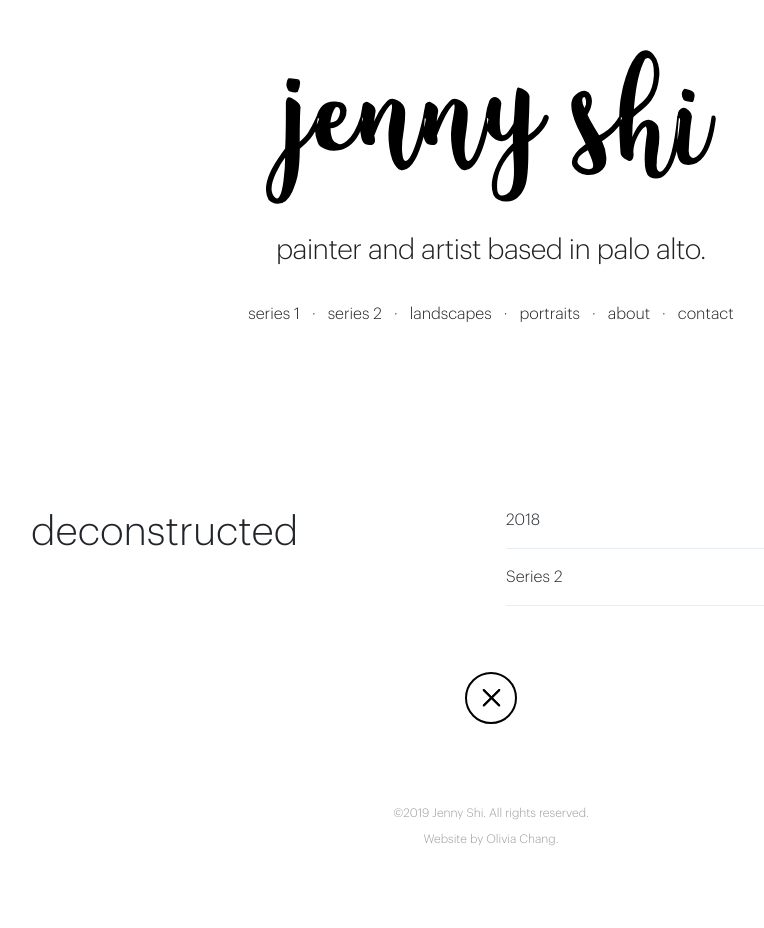
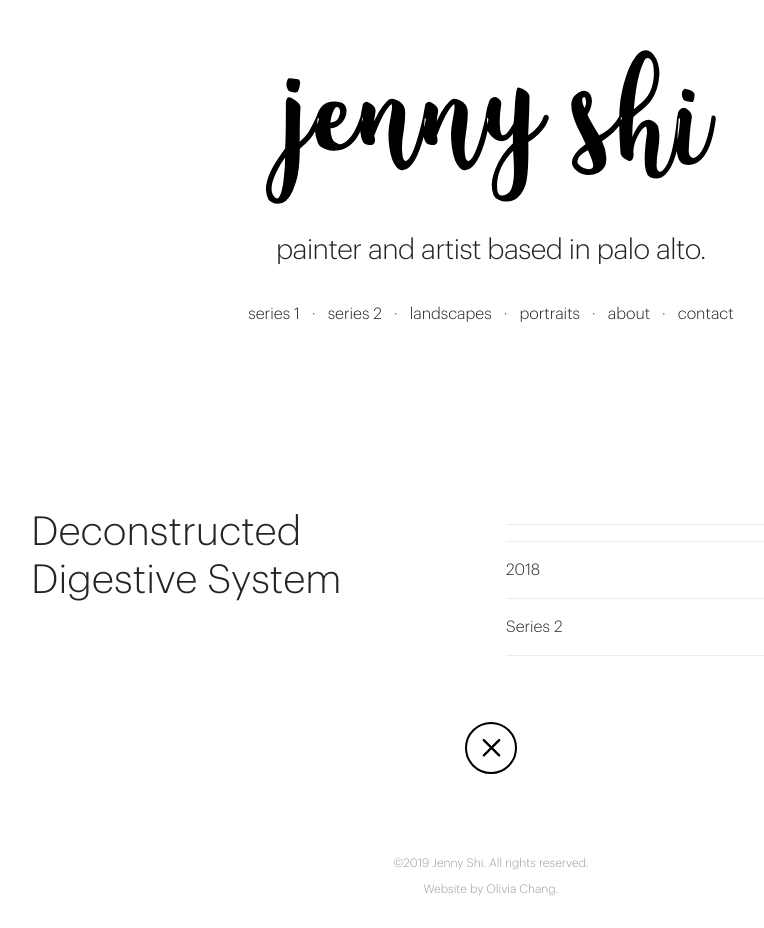
Before and after one commit to oliviachang29/jenny, a Jekyll site: the page built from _projects/deconstructed.markdown, in a window 1280 px wide. Shown: the whole page, without its empty margins (149-913 px from the left). Built offline with Jekyll 4.4.1, drawn with Linux system fonts in a browser that asks for light colours; before the commit the page ends 900 px from its top, so only the background shows below that.

Commit message:
Update from Forestry.io Jenny Shi updated _projects/deconstructed.markdown

```diff
--- a/_projects/deconstructed.markdown
+++ b/_projects/deconstructed.markdown
@@ -1,7 +1,11 @@
 ---
-title: deconstructed
-date: 2018-10-28 17:04:00 Z
+title: 'Deconstructed Digestive System '
+date: 2018-10-28T17:04:00.000+00:00
 categories:
 - series 2
 image: "/uploads/9.jpg"
+description: ''
+medium: ''
+style: ''
+
 ---
```
Also changed, not shown: .forestry/front_matter/templates/project.yml.
